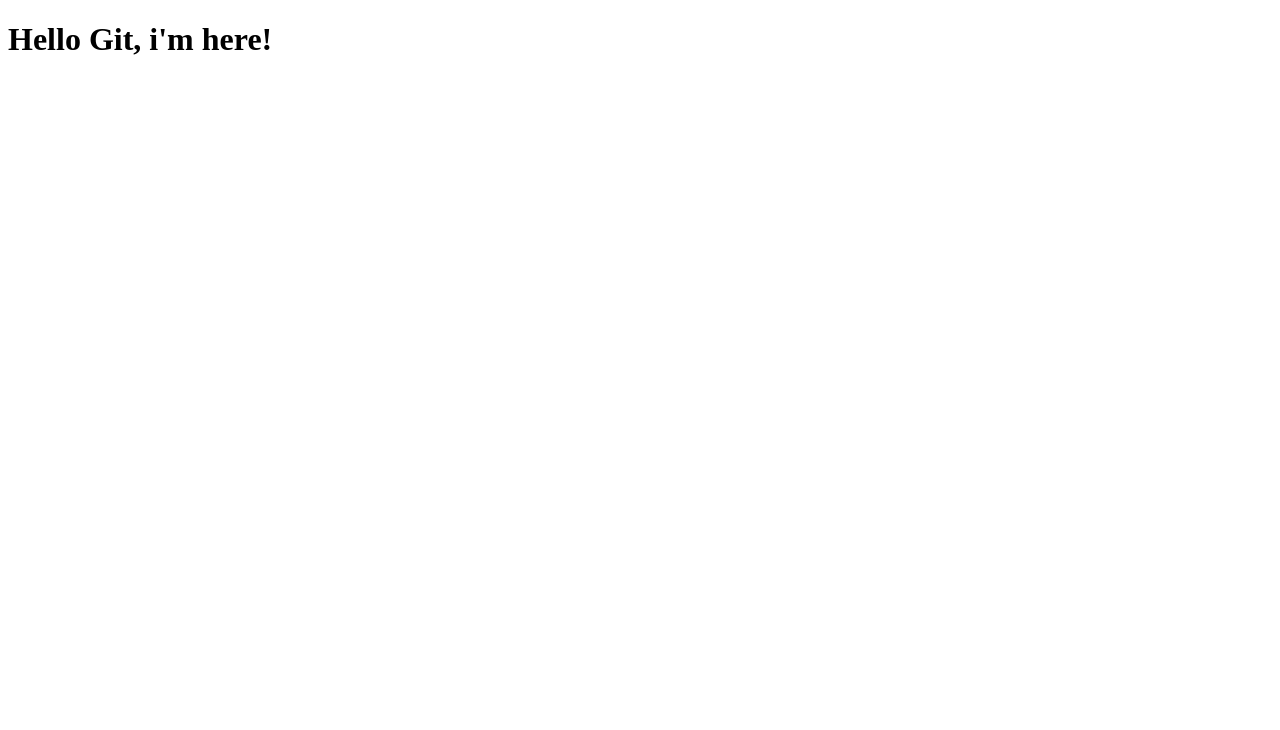
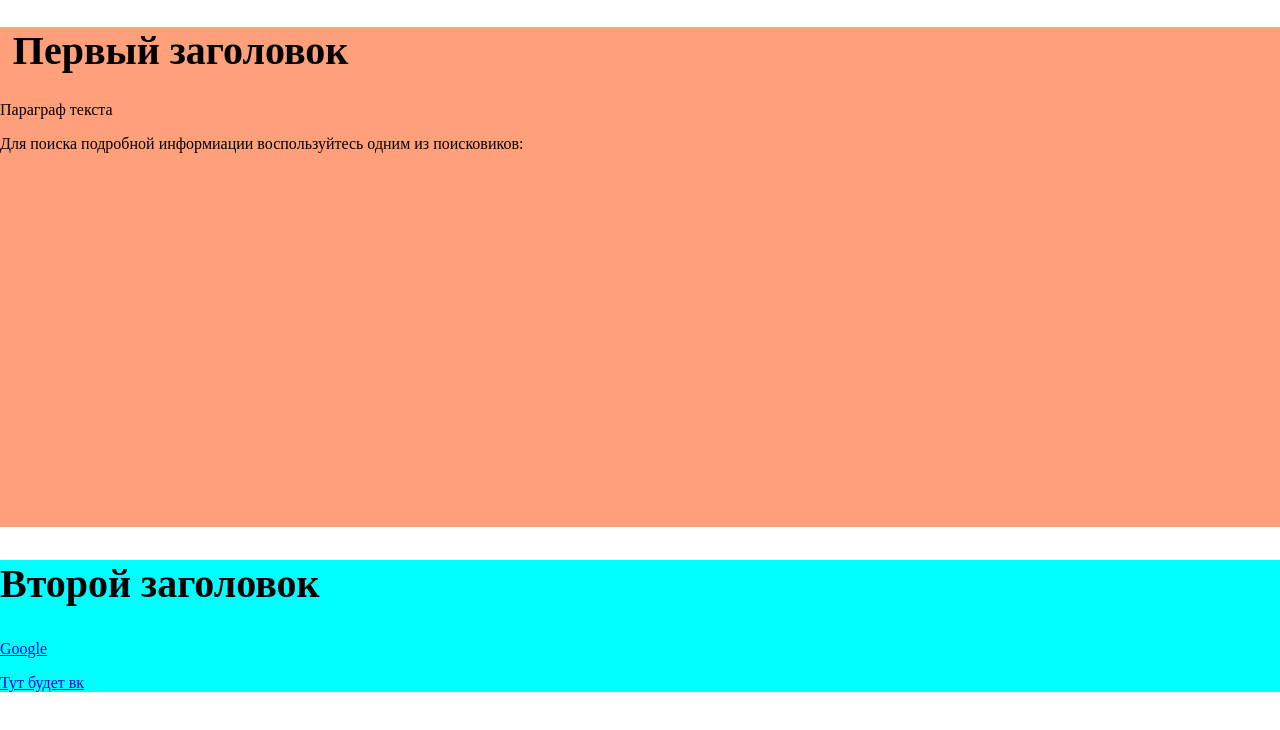
Before and after one commit to Prototowka/Front-end-course, a plain HTML site: page index.html in a window 1280 px wide. Drawn offline with Linux system fonts and the light colour scheme.

Commit message:
Добавлены отдкльные файлы css для разных частей сайта

```diff
--- a/index.html
+++ b/index.html
@@ -1,15 +1,34 @@
 <!DOCTYPE html>
-<html lang="en">
-<head>
-    <meta charset="UTF-8">
-    <meta http-equiv="X-UA-Compatible" content="IE=edge">
-    <meta name="viewport" content="width=device-width, initial-scale=1.0">
-    <title>Test</title>
-</head>
-<body>
-    <h1>
-        Hello Git, i'm here!
-    </h1>
 
-</body>
+<html lang = "ru">
+
+	<head>
+		<meta charset = "UTF-8"/>
+		<title>Тест </title>
+		<link rel="stylesheet" href="/Styles/header.css">
+		<link rel="stylesheet" href="/Styles/body.css">
+		<link rel="stylesheet" href="/Styles/footer.css">
+	</head>
+
+	<body>
+		<div class="main">
+			<h1 class="main__title title">Первый заголовок</h1>
+			<p class="main__text">Параграф текста</p>
+		<p>Для поиска подробной информиации воспользуйтесь одним из поисковиков:</p>
+		</div>
+
+		<footer>
+			<div class = "footer">
+				<h2 title ="xyz" class = "footer__title title">Второй заголовок</h2>
+
+				<a class = "footer__link" href = "https://google.com/">
+					<p class = "footer__text">Google</p>
+				</a>
+
+				<a class = "footer__link" href = "https://vk.com/">
+					<p class = "footer__text">Тут будет вк</p>
+				</a>
+			</div>
+		</footer>
+	</body>
 </html>
--- /dev/null
+++ b/styles/body.css
@@ -0,0 +1,42 @@
+html body{
+    width: 100%;
+    margin: 0;
+}
+h1{
+    margin-left: 1%;
+    color: black;
+    transition: 0.4s ease;
+}
+h1:hover{
+    color: red;
+    transition: 0.4s ease;
+}
+h1:active{
+    color:limegreen;
+}
+.main{
+    width: 100%;
+    height: 500px;
+    background-color:lightsalmon;
+}
+.main__title{
+    font-size: 40;
+}
+.footer{
+    width: auto;
+    height: auto;
+    background-color: aqua;
+}
+footer{
+    margin-top: 0px;
+}
+h2{
+    margin-top: opx;
+}
+.title{
+    font-family: 'Times New Roman', Times, serif;
+    font-size: 40px;
+}
+.footer__spis_li{
+
+}
```
Also changed, not shown: styles/footer.css (added), styles/header.css (added).
